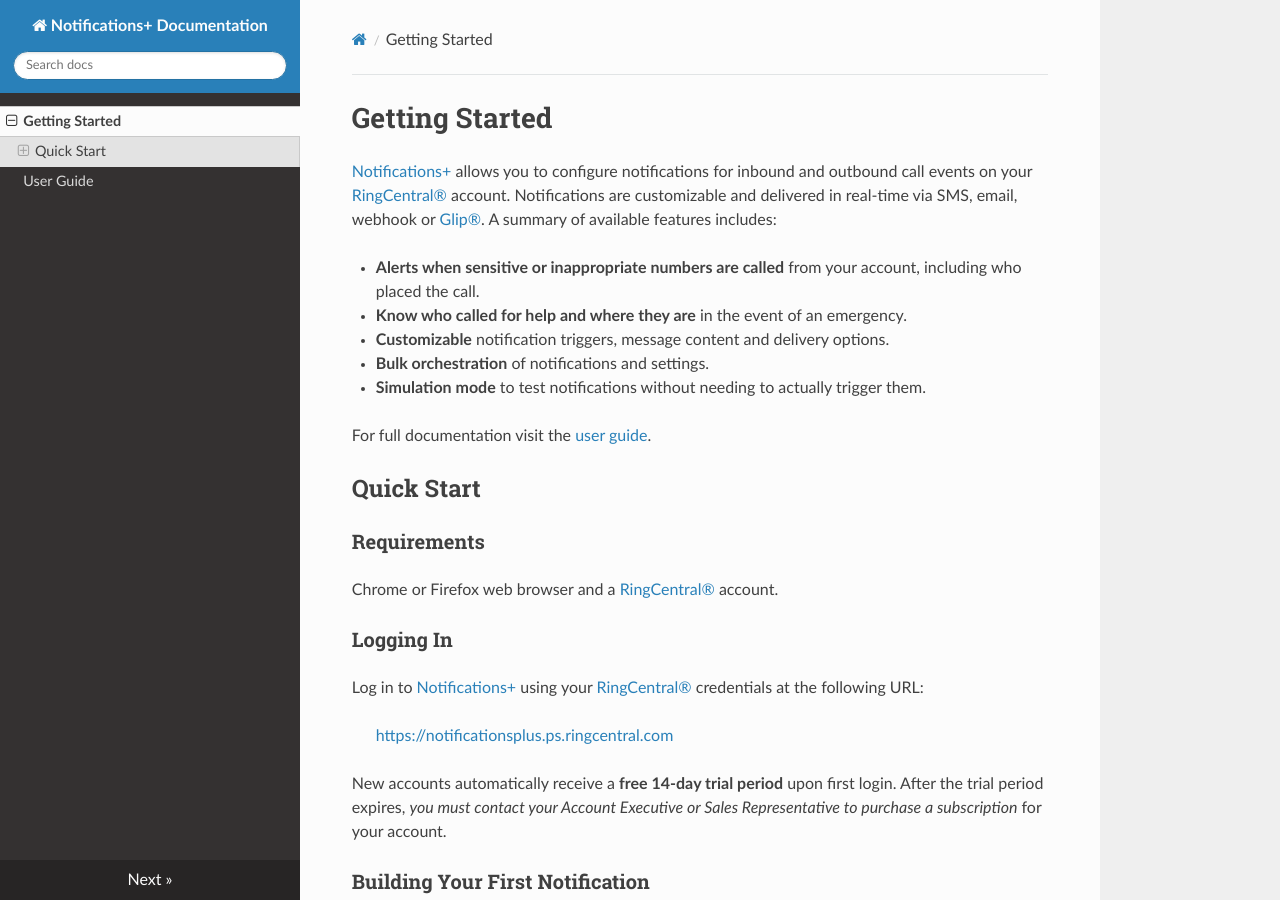
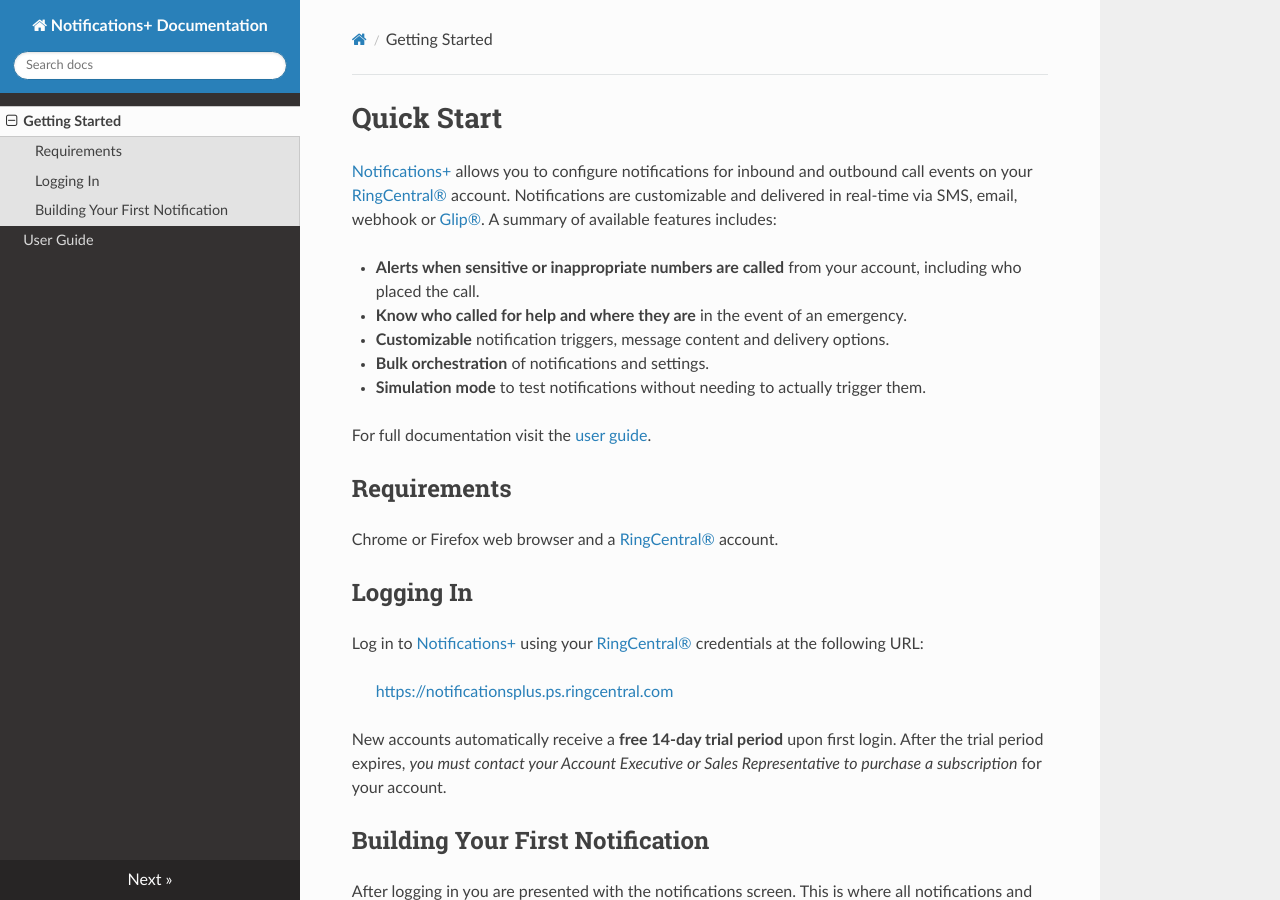
Before and after one commit to RingCentral-Pro-Services/notificationsplus-docs, an MkDocs documentation site: the page built from docs/index.md, in a window 1280 px wide and 900 px high. Built offline with MkDocs 1.6.1, drawn with Linux system fonts in a browser that asks for light colours; nearby versions of some CDN libraries.

```diff
--- a/docs/index.md
+++ b/docs/index.md
@@ -1,4 +1,4 @@
-# Getting Started
+# Quick Start
 
 [Notifications+](https://notificationsplus.ps.ringcentral.com) allows you to configure notifications for inbound and outbound call events on your [RingCentral®](https://ringcentral.com) account. Notifications are customizable and delivered in real-time via SMS, email, webhook or [Glip®](https://app.ringcentral.com). A summary of available features includes:
 
@@ -10,13 +10,11 @@
 
 For full documentation visit the [user guide](https://www.???.com/guide).
 
-## Quick Start
-
-### Requirements
+## Requirements
 
 Chrome or Firefox web browser and a [RingCentral®](https://ringcentral.com) account.
 
-### Logging In
+## Logging In
 
 Log in to [Notifications+](https://notificationsplus.ps.ringcentral.com) using your  [RingCentral®](https://ringcentral.com) credentials at the following URL:
 
@@ -24,7 +22,7 @@ Log in to [Notifications+](https://notificationsplus.ps.ringcentral.com) using y
 
 New accounts automatically receive a **free 14-day trial period** upon first login. After the trial period expires, *you must contact your Account Executive or Sales Representative to purchase a subscription* for your account.
 
-### Building Your First Notification
+## Building Your First Notification
 
 After logging in you are presented with the notifications screen. This is where all notifications and their settings are managed. A default **911 Notification** has already been populated for you. If turned on, this default notification will alert you if any user on your RingCentral® account calls 911.
 
```
